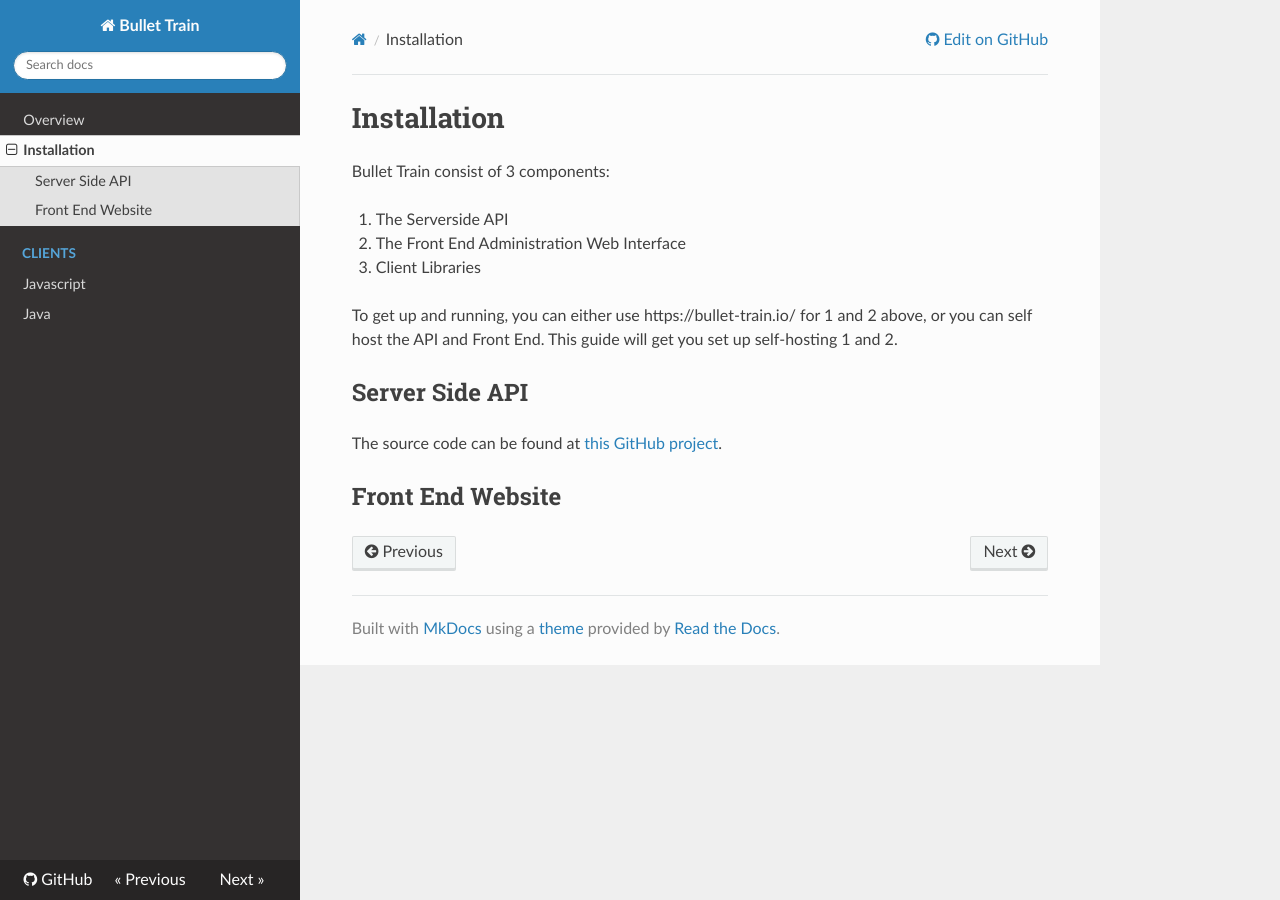
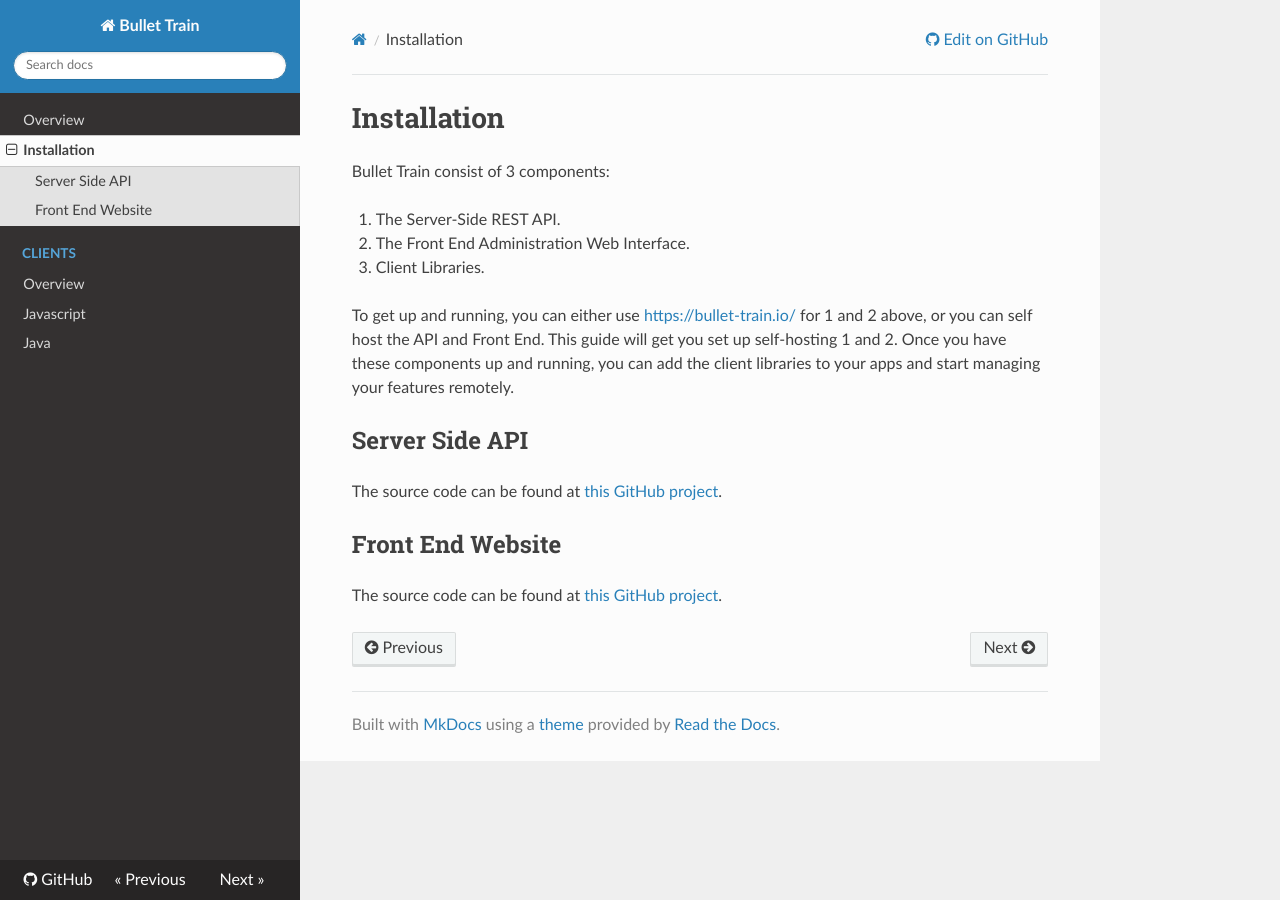
Before and after one commit to Flagsmith/flagsmith-docs, an MkDocs documentation site: the page built from docs/installation.md, in a window 1280 px wide. Built offline with MkDocs 1.6.1, drawn with Linux system fonts in a browser that asks for light colours; nearby versions of some CDN libraries; old or Windows-style settings are respelled for this version of MkDocs.

Commit message:
Overview clients

```diff
--- a/docs/installation.md
+++ b/docs/installation.md
@@ -2,14 +2,16 @@
 
 Bullet Train consist of 3 components:
 
-1. The Serverside API
-2. The Front End Administration Web Interface
-3. Client Libraries
+1. The Server-Side REST API.
+2. The Front End Administration Web Interface.
+3. Client Libraries.
 
-To get up and running, you can either use https://bullet-train.io/ for 1 and 2 above, or you can self host the API and Front End. This guide will get you set up self-hosting 1 and 2.
+To get up and running, you can either use [https://bullet-train.io/](https://bullet-train.io/) for 1 and 2 above, or you can self host the API and Front End. This guide will get you set up self-hosting 1 and 2. Once you have these components up and running, you can add the client libraries to your apps and start managing your features remotely.
 
 ## Server Side API
 
 The source code can be found at [this GitHub project](https://github.com/SolidStateGroup/Bullet-Train-API).
 
 ## Front End Website
+
+The source code can be found at [this GitHub project](https://github.com/SolidStateGroup/Bullet-Train-Frontend).
--- a/mkdocs.yml
+++ b/mkdocs.yml
@@ -7,5 +7,6 @@ pages:
   - Overview: index.md
   - Installation: installation.md
   - Clients:
+    - 'Overview' : 'clients/overview.md'
     - 'Javascript': 'clients/javascript.md'
     - 'Java': 'clients/java.md'
```
Also changed, not shown: docs/clients/overview.md (added, +1 -0 lines).
